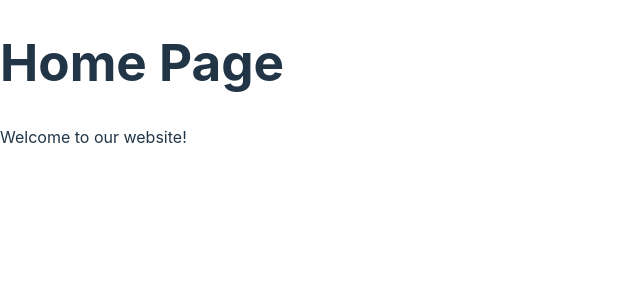
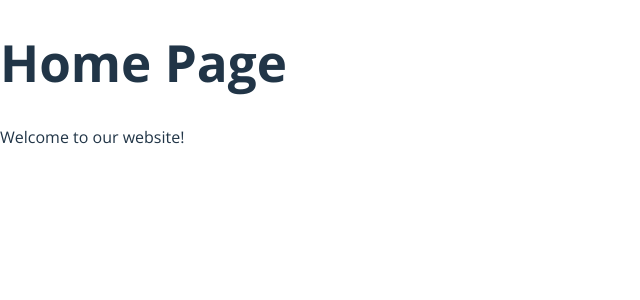
Before and after one commit to ivyn-yak/IS212-G9T5, a React (Vite) app in the folder frontend/: page / in a window 1280 px wide. Shown: the top 300 px of the page, without its empty margins (0-640 px from the left). Built offline with nearby package versions, Linux system fonts and the light colour scheme; the HTML template or start-up script is replaced by a standard one.

Commit message:
change font for front end
to open sans

```diff
--- a/frontend/index.html
+++ b/frontend/index.html
@@ -5,8 +5,9 @@
     <link rel="icon" type="image/svg+xml" href="/vite.svg" />
     <meta name="viewport" content="width=device-width, initial-scale=1.0" />
     <title>Vite + React</title>
-    <link rel="stylesheet" href="https://fonts.googleapis.com/css?family=Roboto:300,400,500,700&display=swap" />
-  </head>
+    <style>
+      @import url('https://fonts.googleapis.com/css2?family=Open+Sans:ital,wght@0,300..800;1,300..800&display=swap');
+    </style>
   <body>
     <div id="root"></div>
     <script type="module" src="/src/main.jsx"></script>
--- a/frontend/src/index.css
+++ b/frontend/src/index.css
@@ -1,5 +1,5 @@
 :root {
-  font-family: Inter, system-ui, Avenir, Helvetica, Arial, sans-serif;
+  font-family: "Open Sans", sans-serif;
   line-height: 1.5;
   font-weight: 400;
 
```
